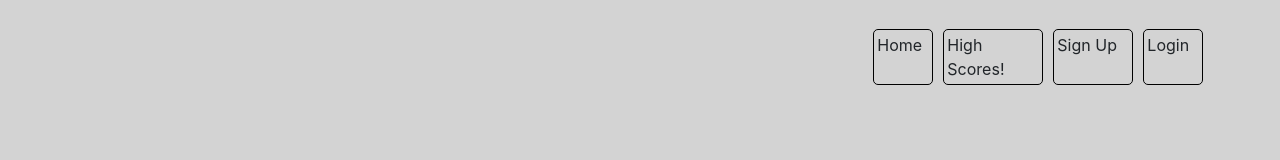
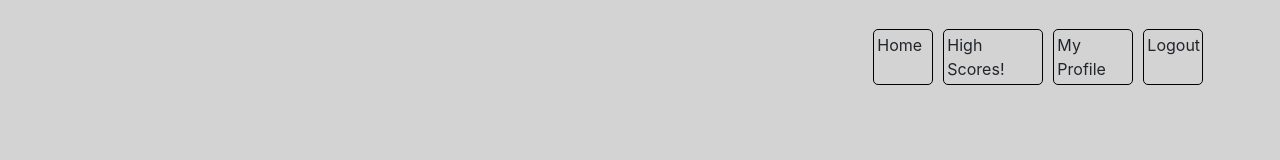
Before and after one commit to aofengen/BlackJack-frontEnd, an Angular app: page / in a window 1280 px wide. Shown: the top 160 px of the page. Built offline with nearby package versions, Linux system fonts and the light colour scheme; sample sign-in values are in the browser's storage.

Commit message:
individual user account pages live, but only show the user's name. token and password encryption functional

```diff
--- a/src/app/header/header.component.html
+++ b/src/app/header/header.component.html
@@ -6,10 +6,10 @@
         <ul class="nav">
           <li class="nav-item li1" routerLink="/">Home</li>
           <li class="nav-item li2" routerLink="/leaderboard">High Scores!</li>
-          <li class="nav-item li3" (click)="signup()" *ngIf="!loggedIn">Sign Up</li>
-          <li class="nav-item li1" (click)="login()" *ngIf="!loggedIn">Login</li>
-          <li class="nav-item li3" routerLink="/profile/{{userIdNumber}}" *ngIf="loggedIn">My Profile</li>
-          <li class="nav-item li1" (click)="logout()" *ngIf="loggedIn">Logout</li>
+          <li class="nav-item li3" (click)="signup()" *ngIf="!this.token">Sign Up</li>
+          <li class="nav-item li1" (click)="login()" *ngIf="!this.token">Login</li>
+          <li class="nav-item li3" routerLink="/profile/{{userIdNumber}}" *ngIf="this.token">My Profile</li>
+          <li class="nav-item li1" (click)="logout()" *ngIf="this.token">Logout</li>
         </ul>
       </div>
     </div>
--- a/src/app/header/header.component.ts
+++ b/src/app/header/header.component.ts
@@ -1,21 +1,30 @@
-import { Component, OnInit } from '@angular/core';
+import { Component, OnInit, AfterContentChecked } from '@angular/core';
+import { Router } from '@angular/router';
 import { NgbModal, NgbActiveModal } from '@ng-bootstrap/ng-bootstrap';
 import { SignupModalComponent } from '../signup-modal/signup-modal.component';
 import { LoginModalComponent } from '../login-modal/login-modal.component';
+import { AuthService } from '../services/auth.service';
 
 @Component({
   selector: 'app-header',
   templateUrl: './header.component.html',
   styleUrls: ['./header.component.css']
 })
-export class HeaderComponent implements OnInit {
+export class HeaderComponent implements OnInit, AfterContentChecked {
 
-  constructor(private ms: NgbModal) { }
+  constructor(private ms: NgbModal, private as: AuthService, private router: Router) { }
 
-    loggedIn = false;
+    token: string;
+    name: string;
     userIdNumber: number;
 
-  ngOnInit() {
+  ngOnInit() {}
+
+  ngAfterContentChecked() {
+    if (localStorage.getItem("token")) {
+      this.token = localStorage.getItem("token");
+      this.userIdNumber = this.as.getUserIdNumber();
+    }
   }
 
   signup() {
@@ -23,11 +32,12 @@ export class HeaderComponent implements OnInit {
   }
 
   login() {
-    this.loggedIn = true;
     this.ms.open(LoginModalComponent);
   }
 
   logout() {
-    this.loggedIn = false;
+    this.token = null;
+    localStorage.removeItem("token");
+    this.router.navigate(['/']);
   }
 }
--- a/src/app/login-modal/login-modal.component.ts
+++ b/src/app/login-modal/login-modal.component.ts
@@ -11,6 +11,9 @@ import { AuthService } from '../services/auth.service';
 export class LoginModalComponent implements OnInit {
 
   constructor(public as: AuthService, public activeModal: NgbActiveModal) { }
+
+    loggedIn = false;
+    name: string;
 
   ngOnInit() {
   }
--- a/src/app/profile/profile.component.html
+++ b/src/app/profile/profile.component.html
@@ -1,3 +1 @@
-<p>
-  profile works!
-</p>
+<h2>Hello, {{name}}</h2>
--- a/src/app/profile/profile.component.ts
+++ b/src/app/profile/profile.component.ts
@@ -1,5 +1,6 @@
 import { Component, OnInit, Input } from '@angular/core';
 import { ActivatedRoute, Params, Router } from '@angular/router';
+import { AuthService } from '../services/auth.service';
 
 @Component({
   selector: 'app-profile',
@@ -8,9 +9,13 @@ import { ActivatedRoute, Params, Router } from '@angular/router';
 })
 export class ProfileComponent implements OnInit {
 
-  constructor() { }
+  constructor(public as: AuthService) { }
+  loggedIn = false;
+  name: string;
 
   ngOnInit() {
+    this.loggedIn = this.as.isAuthenticated();
+    this.name = this.as.getName();
   }
 
 }
--- a/src/app/services/auth.service.ts
+++ b/src/app/services/auth.service.ts
@@ -7,6 +7,8 @@ import { NgbModal, NgbActiveModal } from '@ng-bootstrap/ng-bootstrap';
 
 export class AuthService {
     token: string;
+    name: string;
+    userIdNumber: number;
     private userInfo: Users[] = [];
 
     constructor(public activeModal: NgbActiveModal, private router: Router) {}
@@ -33,6 +35,8 @@ export class AuthService {
         .then((data) => {
             console.log(data);
             this.token = data.token;
+            this.name = data.name;
+            this.userIdNumber = data.id;
             this.router.navigate([`/profile/${data.id}`]);
         })
         .catch((error) => {
@@ -55,7 +59,10 @@ export class AuthService {
   		.then((data) =>{
             if (data.token) {
                 console.log(data);
-                this.token = data.token
+                localStorage.setItem("token", data.token);
+                this.token = data.token;
+                this.name = data.name;
+                this.userIdNumber = data.id;
                 this.router.navigate([`/profile/${data.id}`]);
             }
 
@@ -69,4 +76,12 @@ export class AuthService {
     isAuthenticated() {
         return this.token != null;
     }
+
+    getName() {
+        return this.name;
+    }
+
+    getUserIdNumber() {
+        return this.userIdNumber;
+    }
 }
```
